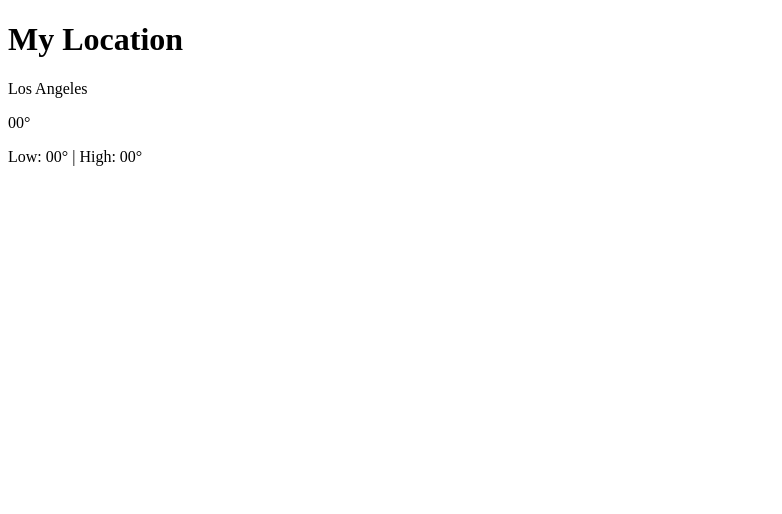
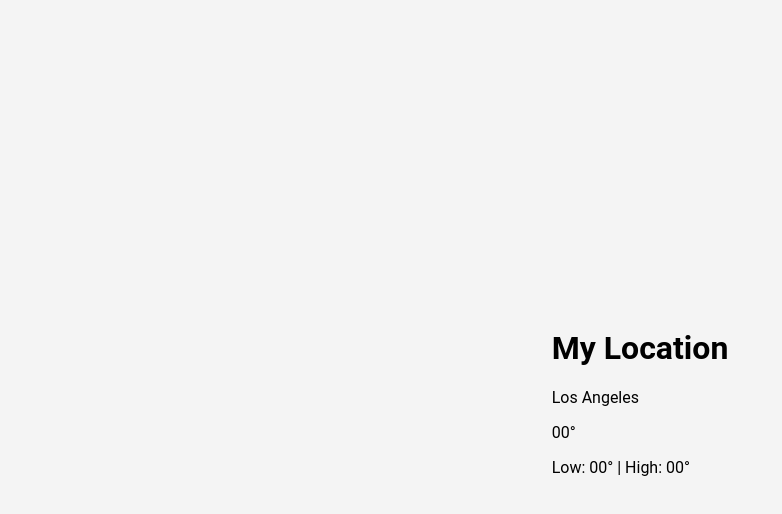
Before and after one commit to matthew-estes/fireteamproject, a React (Vite) app in the folder frontend/: page / in a window 1280 px wide. Shown: the top 514 px of the page, without its empty margins (0-782 px from the left). Built offline with nearby package versions, Linux system fonts and the light colour scheme.

Commit message:
style: add global flex layout and base styles to body

```diff
--- a/frontend/src/components/App/App.css
+++ b/frontend/src/components/App/App.css
@@ -0,0 +1,9 @@
+body {
+    display: flex;
+    justify-content: center;
+    align-items: center;
+    height: 100vh;
+    margin: 0;
+    background-color: #f4f4f4;
+    font-family: 'Roboto', sans-serif;
+  }
```
